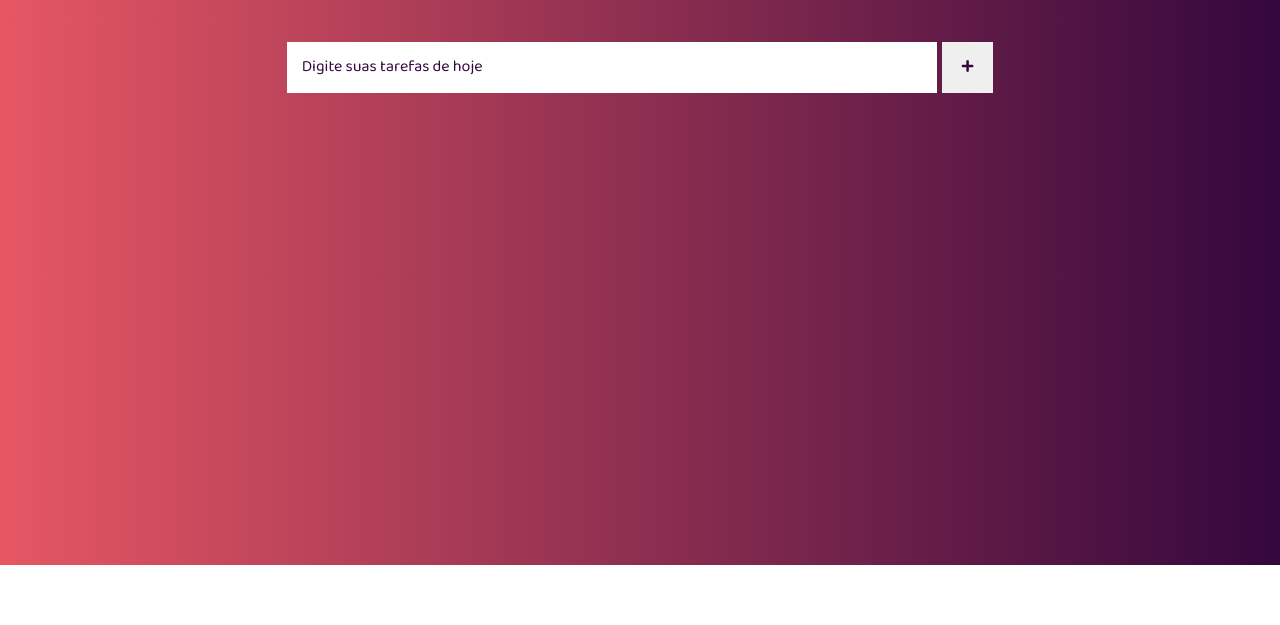
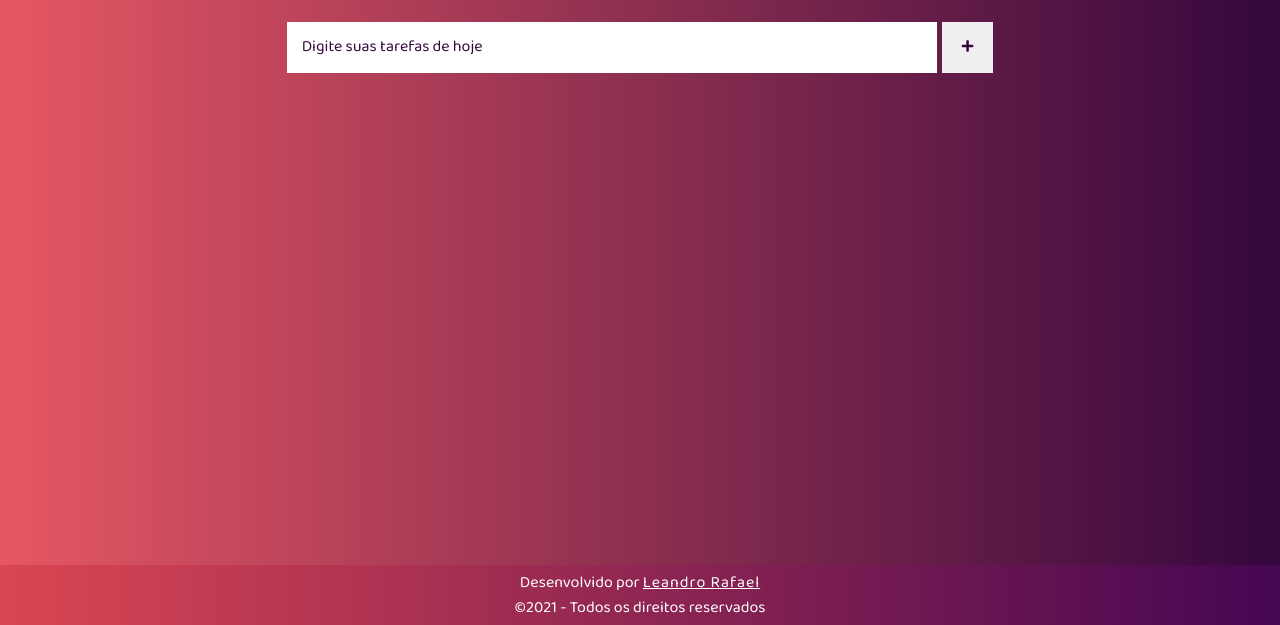
Before and after one commit to leandrorafaeel/todo-list, a plain HTML site: page index.html in a window 1280 px wide. Shown: the part 235-860 px from the top of the page. Before the commit the page ends 800 px from the top, so only its background shows below. Drawn offline with Linux system fonts and the light colour scheme.

Commit message:
version 2.0

```diff
--- a/assets/script.js
+++ b/assets/script.js
@@ -112,3 +112,10 @@ document.querySelector(".btn-submit").addEventListener("click", function(e){
     e.preventDefault();
     addTarefas();
 });
+
+//funcao copyright
+copyright();
+function copyright(){
+    const copyright = document.querySelector(".ano");
+    copyright.textContent = new Date().getFullYear();
+}
--- a/assets/style.css
+++ b/assets/style.css
@@ -53,13 +53,13 @@ ul{
     font-size: 3.3rem;
     letter-spacing: 1px;
     text-shadow: .2rem .2rem .3rem #000;
-    margin-bottom: 45px;
+    margin-bottom: 25px;
 }
 /*form*/
 #form{
     display: flex;
     align-items: center;
-    margin-bottom: 50px;
+    margin-bottom: 20px;
 }
 .task-value{
     width: 650px;
@@ -142,6 +142,16 @@ ul{
     width: 120px;
     margin-top: 20px;
 }
+footer{
+    background: linear-gradient(to right, #da4652, #450652);;
+    color: #fff;
+    text-align: center;
+    padding: 5px;
+}
+footer a{
+    color: #fff;
+    letter-spacing: 1px;
+}
 
 /*BREACKPOINT*/
 @media (min-width: 420px) and (max-width: 780px){
--- a/index.html
+++ b/index.html
@@ -2,9 +2,12 @@
 <html lang="en">
     <head>
         <meta charset="UTF-8">
+        <title>Todo List</title>
         <meta http-equiv="X-UA-Compatible" content="IE=edge">
         <meta name="viewport" content="width=device-width, initial-scale=1.0">
-        <title>Todo List</title>
+        <meta name="author" content="Leandro Rafael">
+
+        <!--LINKS-->
         <link rel="stylesheet" href="assets/style.css">
         <!--Google Fonts-->
         <link href="https://fonts.googleapis.com/css2?family=Baloo+2:wght@400;500;700&display=swap" rel="stylesheet">
@@ -49,6 +52,11 @@
                 </section>
             </div>
         </main>
+        <!--RODAPE-->
+        <footer>
+            <p>Desenvolvido por <a href="https://www.instagram.com/leandro.rafaeel/" target="_blank">Leandro Rafael</a></p>
+            <p>&copy;<span class="ano"> </span> - Todos os direitos reservados</p>
+        </footer>
     </body>
     <!--script-->
     <script src="assets/script.js"></script>
```
Also changed, not shown: assets/images/desktop.png, assets/images/mobile.png.
